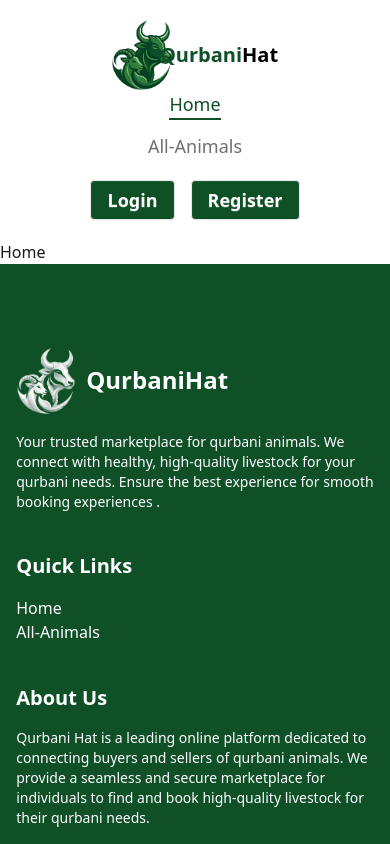
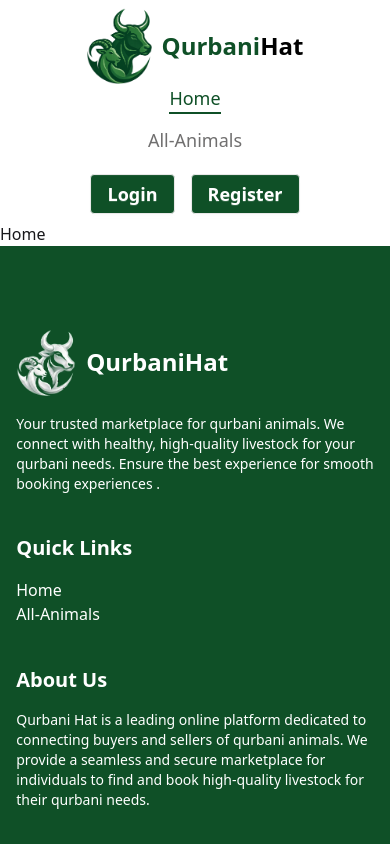
Before and after one commit to Rasel-khalipha/qurbani-hat, a Next.js app: page / in a window 390 px wide. Shown: the top 844 px of the page. Built offline with nearby package versions, Linux system fonts and the light colour scheme.

Commit message:
qurbaniHat footer responsiveness done

```diff
--- a/src/components/shared/Navbar/Navbar.jsx
+++ b/src/components/shared/Navbar/Navbar.jsx
@@ -9,11 +9,17 @@ const Navbar = () => {
 	];
 	return (
 		<>
-			<div className="flex flex-col md:flex-row md:justify-between items-center py-5 w-11/12 mx-auto">
+			<div className="flex flex-col md:flex-row md:justify-between items-center py-2 w-11/12 mx-auto">
 				<div>
-					<Link href="/" className="flex items-center gap-1">
-						<Image src="/logo.png" alt="Logo" width={60} height={60} />
-						<h3 className=" font-semibold text-xl text-[#000000] -ml-4">
+					<Link href="/" className="flex items-center gap-2.5">
+						<Image
+							src="/logo.png"
+							alt="Logo"
+							width={65}
+							height={65}
+							objectFit="contain"
+						/>
+						<h3 className=" font-semibold text-2xl text-[#000000]">
 							<span className="text-[#0F5027] font-extrabold">Qurbani</span>
 							Hat
 						</h3>
```
